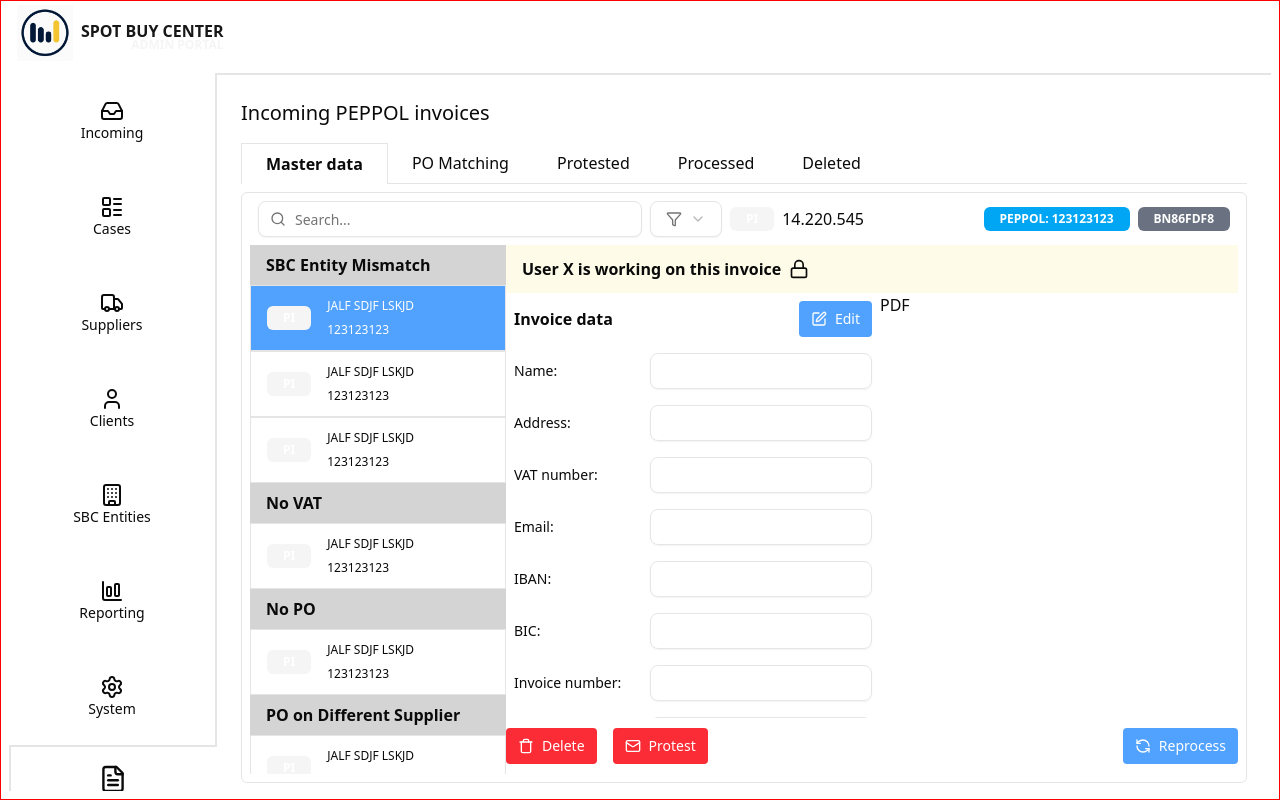
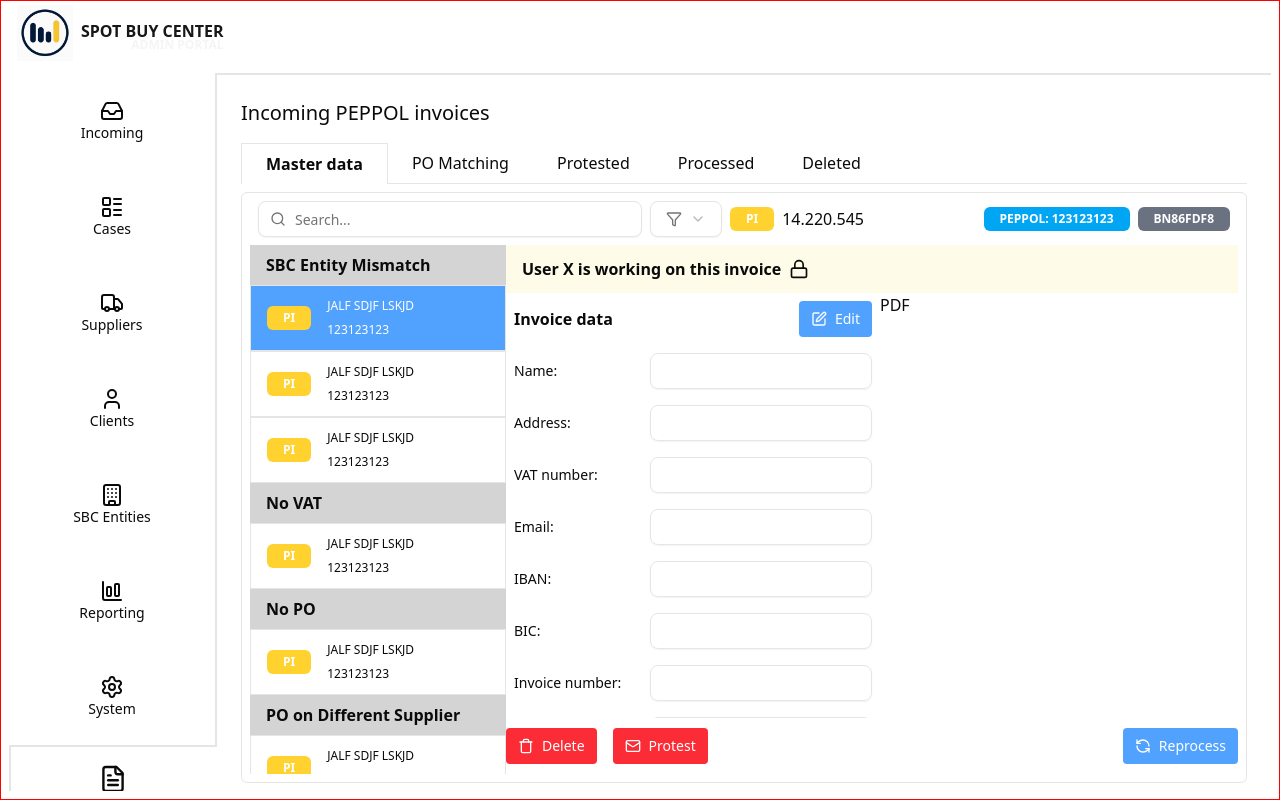
Before and after one commit to Sangtm12/spot-buy-center, a React (Vite) app: page /peppol-invoices in a window 1280 px wide. Built offline with nearby package versions, Linux system fonts and the light colour scheme.

Commit message:
fix: tag color not working

```diff
--- a/src/components/Tag.tsx
+++ b/src/components/Tag.tsx
@@ -12,7 +12,7 @@ const Tag = ({
     <div
       className={clsx(
         "font-bold text-white px-4 py-1 text-xs rounded-sm",
-        { "bg-secondary": !className?.includes("bg-") },
+        { "bg-amber-300": !className?.includes("bg-") },
         className
       )}
     >
```
